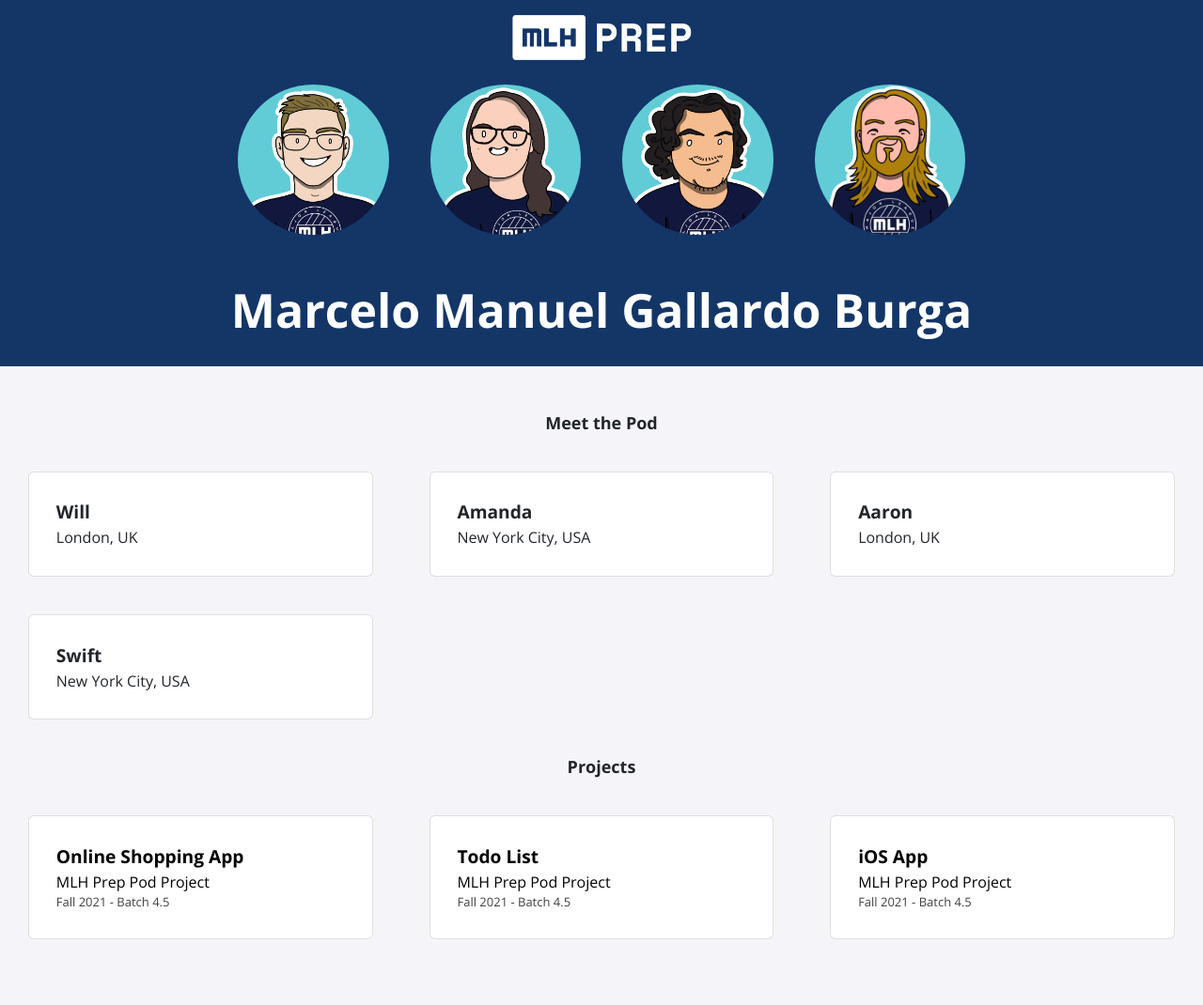
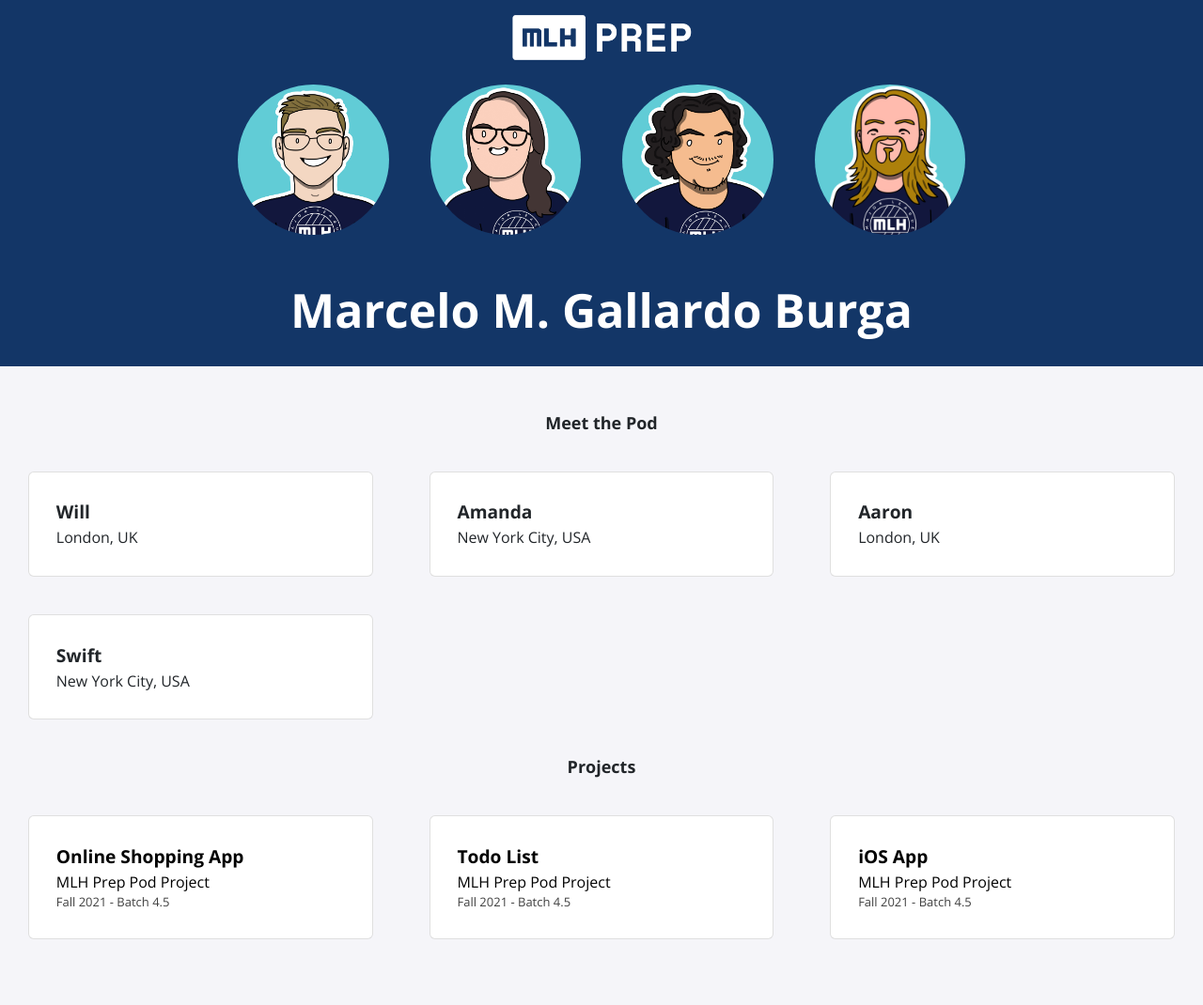
Before and after one commit to MarceloGallardoB/MarceloGallardoB.github.io, a Jekyll site: the page built from index.html, in a window 1280 px wide. Shown: the whole page at 94% size. Built offline with Jekyll 4.4.1, drawn with Linux system fonts in a browser that asks for light colours; nearby versions of some CDN libraries.

Commit message:
Update _config.yml

```diff
--- a/_config.yml
+++ b/_config.yml
@@ -1,4 +1,4 @@
-title: "Marcelo Manuel Gallardo Burga"
+title: "Marcelo M. Gallardo Burga"
 email: marcelo.gallardob@gmail.com
 description: >- # this means to ignore newlines until "baseurl:"
   This is my personal website!
```
